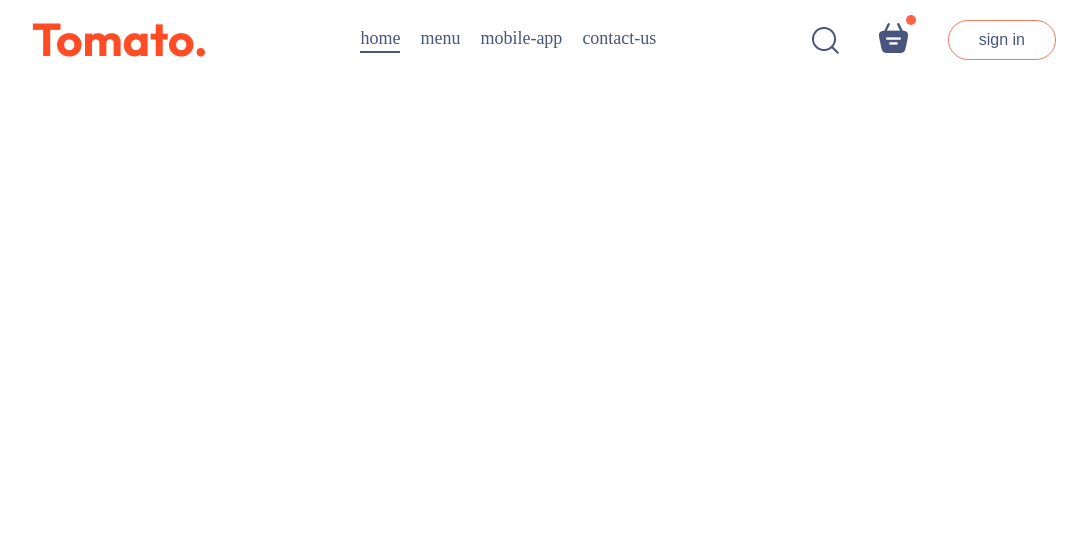
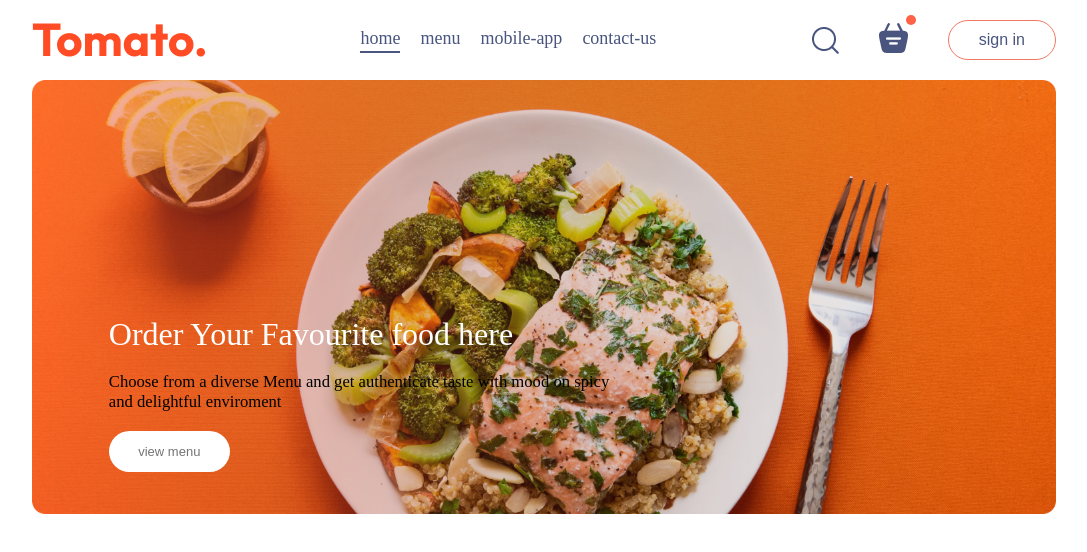
Before and after one commit to himanshu0089/Food-App, a React (Vite) app in the folder vite-project/: page / in a window 1280 px wide. Shown: the top 552 px of the page, without its empty margins (96-1183 px from the left). Built offline with nearby package versions, Linux system fonts and the light colour scheme.

Commit message:
feat: Adding new feature

```diff
--- a/vite-project/src/App.jsx
+++ b/vite-project/src/App.jsx
@@ -1,10 +1,20 @@
 import React from 'react'
 import Navbar from './components/Navbar/Navbar'
+import { Routes,Route } from 'react-router-dom'
+import Home from "./pages/Home/Home"
+import Cart from './pages/Cart/Cart'
+import PlaceOrder from './pages/PlaceOrder/PlaceOrder'
+
 
 function App() {
   return (
     <div className='app'>
       < Navbar />
+      <Routes >
+        <Route path="/" element={<Home />} />
+        <Route path="/cart" element={<Cart />} />
+        <Route path="/order" element={<PlaceOrder />} />
+      </Routes>
     </div>
   )
 }
--- /dev/null
+++ b/vite-project/src/components/Header/Header.css
@@ -0,0 +1,37 @@
+.header{
+    height: 34vw;
+    margin: auto;
+    background: url('/header_img.png') no-repeat;
+    background-size: contain;
+    position: relative;
+}
+.header-contents{
+    position:absolute;
+    display: flex;
+    flex-direction: column;
+    align-items: start;
+    gap:1.5vw;
+    max-width: 50%;
+    bottom: 10%;
+    left: 6vw;
+    animation: fadeIn 3s;
+}
+.header-contents h2{
+    font-weight: 500;
+    color: white;
+    font-size: max(2.5vw,22px);
+}
+.header-contents p{
+    /* color: white; */
+    font-size: 1.3vw;
+}
+.header-contents button{
+    border: none;
+    color:#747474;
+    font-weight: 500;
+    padding: 1vw 2.3vw;
+    background-color: white;
+    font-size: max(1vw,13px);
+    border-radius: 50px;
+
+}
--- /dev/null
+++ b/vite-project/src/components/Header/Header.jsx
@@ -0,0 +1,15 @@
+import React from "react";
+import "./Header.css";
+function Header() {
+  return <div className="header">
+    <div className="header-contents">
+        <h2>Order Your Favourite food here</h2>
+        <p>
+          Choose from a diverse Menu and get authenticate taste with mood on spicy and delightful enviroment
+        </p>
+        <button>view menu</button>
+    </div>
+    </div>;
+}
+
+export default Header;
--- a/vite-project/src/index.css
+++ b/vite-project/src/index.css
@@ -16,3 +16,11 @@
     width: 80%;
     margin: auto;
   }
+  @keyframes fadeIn{
+    0%{
+      opacity: 0;
+    }
+    100%{
+      opacity: 1;
+    }
+  }
--- a/vite-project/src/pages/Home/Home.jsx
+++ b/vite-project/src/pages/Home/Home.jsx
@@ -1,8 +1,11 @@
 import React from 'react'
 import './Home.css'
+import Header from '../../components/Header/Header'
 function Home() {
   return (
-    <div>Home</div>
+    <div>
+      <Header />
+    </div>
   )
 }
 
```
Also changed, not shown: vite-project/src/components/ExpolreMenu/ExploreMenu.jsx (added, +9 -0 lines), vite-project/public/header_img.png (added), vite-project/src/components/ExpolreMenu/ExploreMenu.css (added).
